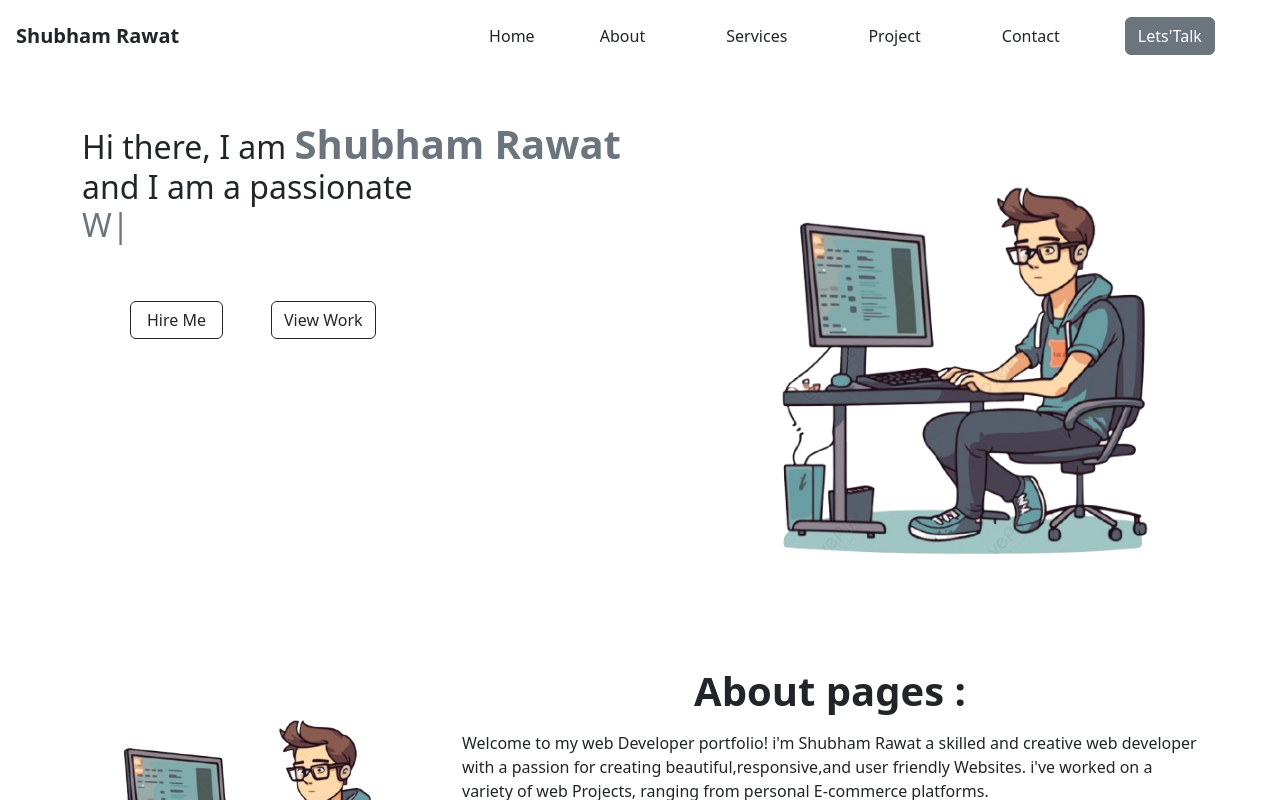
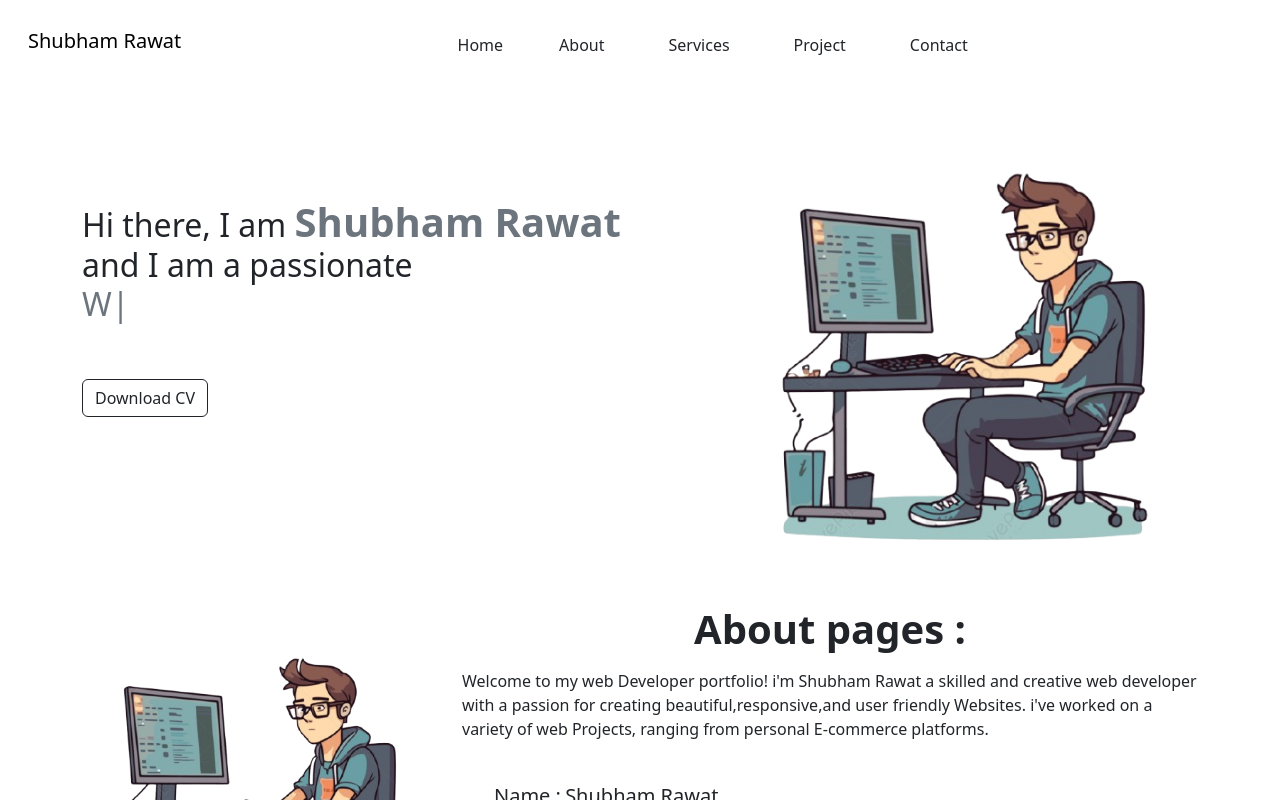
Before and after one commit to Shubham-Rawat9/my-portfolio, a React (Vite) app: page / in a window 1280 px wide. Shown: the top 800 px of the page. Built offline with nearby package versions, Linux system fonts and the light colour scheme.

Commit message:
header section update

```diff
--- a/src/components/AppNavbar/index.jsx
+++ b/src/components/AppNavbar/index.jsx
@@ -1,60 +1,96 @@
-import React from 'react'
-import { Nav } from 'react-bootstrap';
-import { Link , NavLink } from 'react-router-dom';
-import Button from 'react-bootstrap/Button';
-
+import React from "react";
+import { Link, NavLink } from "react-router-dom";
+import Button from "react-bootstrap/Button";
+import Container from "react-bootstrap/Container";
+import Nav from "react-bootstrap/Nav";
+import Navbar from "react-bootstrap/Navbar";
+import Offcanvas from "react-bootstrap/Offcanvas";
 
 const AppNavbar = () => {
-    return (
+  return (
+    // <Nav className='d-flex align-items-center justify-content-evenly'>
+    //     <Link to="/" className="text-decoration-none text-dark fs-6">Home </Link>
+    //     <NavLink to={"/about"} className={({ isActive }) => `nav-link text-decoration-none text-dark fs-6${isActive ? 'active' : ''}`}>About</NavLink>
+    //     <NavLink to={"/service"} className={({ isActive }) => `nav-link text-decoration-none text-dark fs-6${isActive ? 'active' : ''}`}>Services</NavLink>
+    //     <NavLink to={"/project"} className={({ isActive }) => `nav-link text-decoration-none text-dark fs-6${isActive ? 'active' : ''}`}>Project</NavLink>
+    //     <NavLink to={"/contact"} className={({ isActive }) => `nav-link text-decoration-none text-dark fs-6${isActive ? 'active' : ''}`}>Contact</NavLink>
 
-        <Nav className='d-flex align-items-center justify-content-evenly'>
-            <Link to="/" className="text-decoration-none text-dark fs-6">Home </Link>
-            <NavLink to={"/about"} className={({ isActive }) => `nav-link text-decoration-none text-dark fs-6${isActive ? 'active' : ''}`}>About</NavLink>
-            <NavLink to={"/service"} className={({ isActive }) => `nav-link text-decoration-none text-dark fs-6${isActive ? 'active' : ''}`}>Services</NavLink>
-            <NavLink to={"/project"} className={({ isActive }) => `nav-link text-decoration-none text-dark fs-6${isActive ? 'active' : ''}`}>Project</NavLink>
-            <NavLink to={"/contact"} className={({ isActive }) => `nav-link text-decoration-none text-dark fs-6${isActive ? 'active' : ''}`}>Contact</NavLink>
+    //     <Button variant="secondary">Lets'Talk</Button>
+    // </Nav>
 
+    //  new code 😎
 
-            <Button variant="secondary">Lets'Talk</Button>
-        </Nav>
-    )
-}
+    <>
+      {["md"].map((expand) => (
+        <Navbar key={expand} expand={expand} className=" mb-3">
+          <Container fluid>
+            <Navbar.Brand href="#"><h5>Shubham Rawat</h5></Navbar.Brand>
+            <Navbar.Toggle aria-controls={`offcanvasNavbar-expand-${expand}`} />
+            <Navbar.Offcanvas
+              id={`offcanvasNavbar-expand-${expand}`}
+              aria-labelledby={`offcanvasNavbarLabel-expand-${expand}`}
+              placement="end"
+            >
+              <Offcanvas.Header closeButton>
+                <Offcanvas.Title id={`offcanvasNavbarLabel-expand-${expand}`}>
+                  Offcanvas
+                </Offcanvas.Title>
+              </Offcanvas.Header>
+              <Offcanvas.Body>
+                <Nav className="d-flex justify-content-center align-items-center gap-5 flex-grow-1 pe-3 ">
+                  <Link to="/" className=" text-dark text-decoration-none fs-6">
+                    Home{" "}
+                  </Link>
+                  <NavLink
+                    to={"/about"}
+                    className={({ isActive }) =>
+                      `nav-link  text-dark fs-6${
+                        isActive ? "active" : ""
+                      }`
+                    }
+                  >
+                    About
+                  </NavLink>
+                  <NavLink
+                    to={"/service"}
+                    className={({ isActive }) =>
+                      `nav-link  text-dark fs-6${
+                        isActive ? "active" : ""
+                      }`
+                    }
+                  >
+                    Services
+                  </NavLink>
+                  <NavLink
+                    to={"/project"}
+                    className={({ isActive }) =>
+                      `nav-link  text-dark fs-6${
+                        isActive ? "active" : ""
+                      }`
+                    }
+                  >
+                    Project
+                  </NavLink>
+                  <NavLink
+                    to={"/contact"}
+                    className={({ isActive }) =>
+                      `nav-link  text-dark fs-6${
+                        isActive ? "active" : ""
+                      }`
+                    }
+                  >
+                    Contact
+                  </NavLink>
+                </Nav>
+              </Offcanvas.Body>
+            </Navbar.Offcanvas>
+          </Container>
+        </Navbar>
+      ))}
+    </>
+
+    // anoter new code 😂
+  );
+};
 
 export default AppNavbar;
-
-
-// import React from 'react';
-// import { Navbar, Nav, Container, Button } from 'react-bootstrap';
-// import { Link, NavLink } from 'react-router-dom';
-
-// import React from 'react'
-// import { Nav } from 'react-bootstrap';
-// import { Link , NavLink } from 'react-router-dom';
-// import Button from 'react-bootstrap/Button';
-
-
-// const AppNavbar = () => {
-//     return (
-//         <Navbar bg="light" expand="lg">
-//             <Container>
-//                 <Navbar.Brand as={Link} to="/" className="fs-5 text-dark text-decoration-none">Brand</Navbar.Brand>
-//                 <Navbar.Toggle aria-controls="basic-navbar-nav" />
-//                 <Navbar.Collapse id="basic-navbar-nav">
-//                     <Nav className="me-auto">
-//                         <NavLink to="/" className={({ isActive }) => `nav-link text-dark fs-6 ${isActive ? 'active' : ''}`}>Home</NavLink>
-//                         <NavLink to="/about" className={({ isActive }) => `nav-link text-dark fs-6 ${isActive ? 'active' : ''}`}>About</NavLink>
-//                         <NavLink to="/service" className={({ isActive }) => `nav-link text-dark fs-6 ${isActive ? 'active' : ''}`}>Services</NavLink>
-//                         <NavLink to="/project" className={({ isActive }) => `nav-link text-dark fs-6 ${isActive ? 'active' : ''}`}>Project</NavLink>
-//                         <NavLink to="/contact" className={({ isActive }) => `nav-link text-dark fs-6 ${isActive ? 'active' : ''}`}>Contact</NavLink>
-//                     </Nav>
-//                     <Button variant="secondary">Let's Talk</Button>
-//                 </Navbar.Collapse>
-//             </Container>
-//         </Navbar>
-//     );
-// };
-
-// export default AppNavbar;
-
-
-// const useState =
--- a/src/components/Header/index.jsx
+++ b/src/components/Header/index.jsx
@@ -1,24 +1,4 @@
-// import React from 'react'
-// import { Container, Row, Col } from 'react-bootstrap';
-// import AppNavbar from '../AppNavbar';
 
-
-// const Header = () => {
-//   return (
-//     <header>
-//       <Container className=''>
-//         <Row className='py-2 align-items-center'>
-//           <Col md={4}><a className="text-decoration-none fs-5 text-dark fw-semibold" href="#">Shubham Rawat</a></Col>
-//           <Col md={8}>
-//             <AppNavbar />
-//           </Col>
-//         </Row>
-//       </Container>
-//     </header>
-//   )
-// }
-
-// export default Header;
 
 import React from 'react';
 import { Container, Row, Col } from 'react-bootstrap';
@@ -29,12 +9,12 @@ const Header = () => {
     <header>
       <Container fluid className="px-3">
         <Row className="py-3 align-items-center">
-          <Col xs={12} md={4} className="text-center text-md-start mb-2 mb-md-0">
+          {/* <Col xs={12} md={4} className="text-center text-md-start mb-2 mb-md-0">
             <a className="text-decoration-none fs-5 text-dark fw-semibold up-down" href="#">
               Shubham Rawat
             </a>
-          </Col>
-          <Col xs={12} md={8} className="text-center text-md-end">
+          </Col> */}
+          <Col xs={12} md={12} className="text-center text-md-end">
             <AppNavbar />
           </Col>
         </Row>
--- a/src/pages/Home/index.jsx
+++ b/src/pages/Home/index.jsx
@@ -58,7 +58,7 @@ const Home = () => (
   <>
     <section>
       <Container>
-        <Row className="py-5">
+        <Row className="align-items-center">
           <Col md={7}>
             <h2 className="txt-head">
               Hi there, I am{' '}
@@ -70,12 +70,10 @@ const Home = () => (
               {/* <span className="typed-cursor typed-cursor--blink px-3" aria-hidden="true">|</span> */}
             </h2>
 
-            <div className="py-5">
-              <a className="btn btn-outline-dark border-dark txt-link-btn px-3 mx-5" href="#">
-                Hire Me
-              </a>
+            <div className="py-5 ">
+
               <a className="btn btn-outline-dark border-dark txt-link-btn" href="#">
-                View Work
+                Download CV
               </a>
             </div>
           </Col>
```
